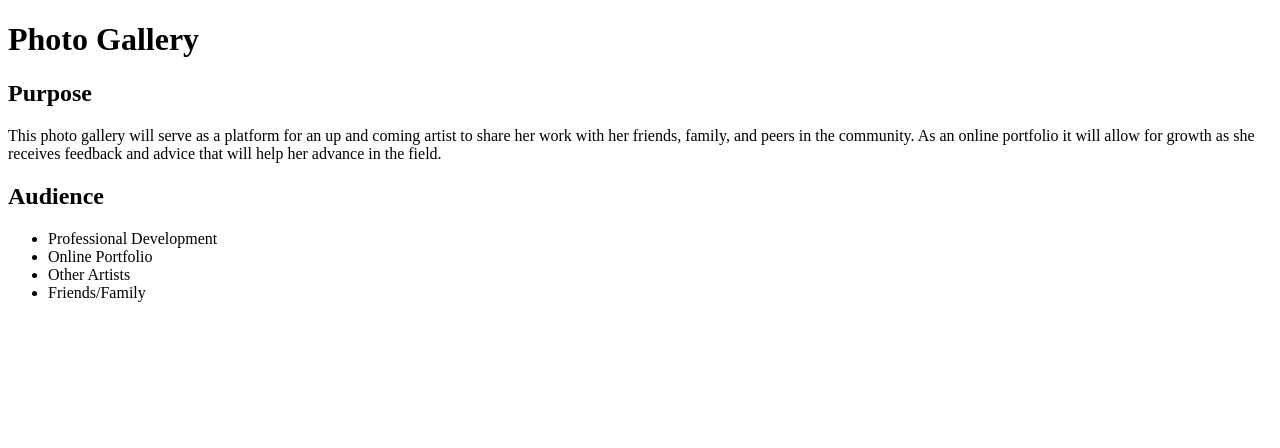
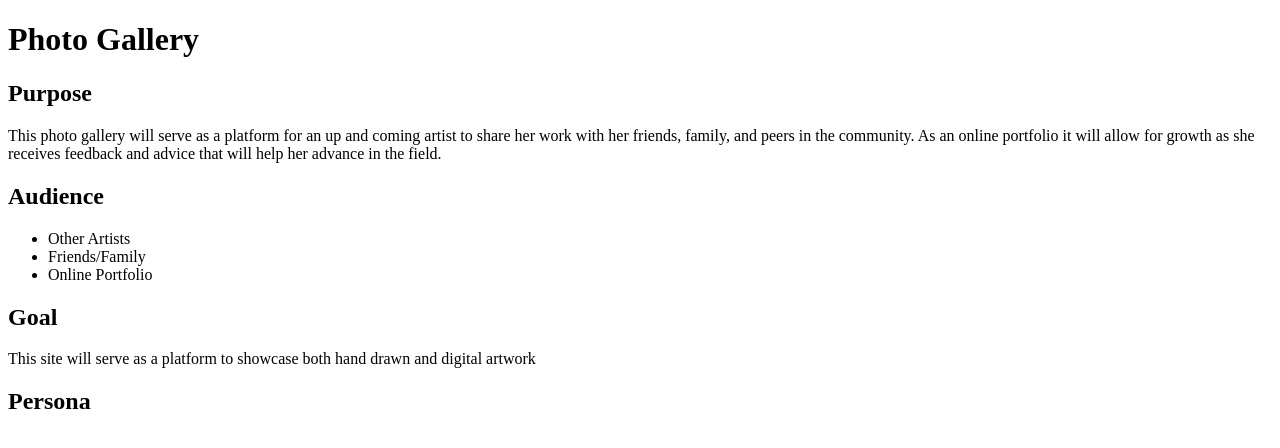
Before and after one commit to codingLyfe/pwp-photo-gallery, a PHP site: page /milestone-1.php in a window 1280 px wide. Shown: the top 448 px of the page. Run offline with PHP 8.4, Linux system fonts and the light colour scheme.

Commit message:
added goal, started persona

```diff
--- a/public_html/documentation/milestone-1.php
+++ b/public_html/documentation/milestone-1.php
@@ -10,10 +10,13 @@
 		<p>This photo gallery will serve as a platform for an up and coming artist to share her work with her friends, family, and peers in the community. As an online portfolio it will allow for growth as she receives feedback and advice that will help her advance in the field.</p>
 		<h2>Audience</h2>
 		<ul>
-			<li>Professional Development</li>
-			<li>Online Portfolio</li>
 			<li>Other Artists</li>
 			<li>Friends/Family</li>
+			<li>Online Portfolio</li>
 		</ul>
+		<h2>Goal</h2>
+		<p>This site will serve as a platform to showcase both hand drawn and digital artwork</p>
+		<h2>Persona</h2>
+		<p></p>
 	</body>
 </html>
```
